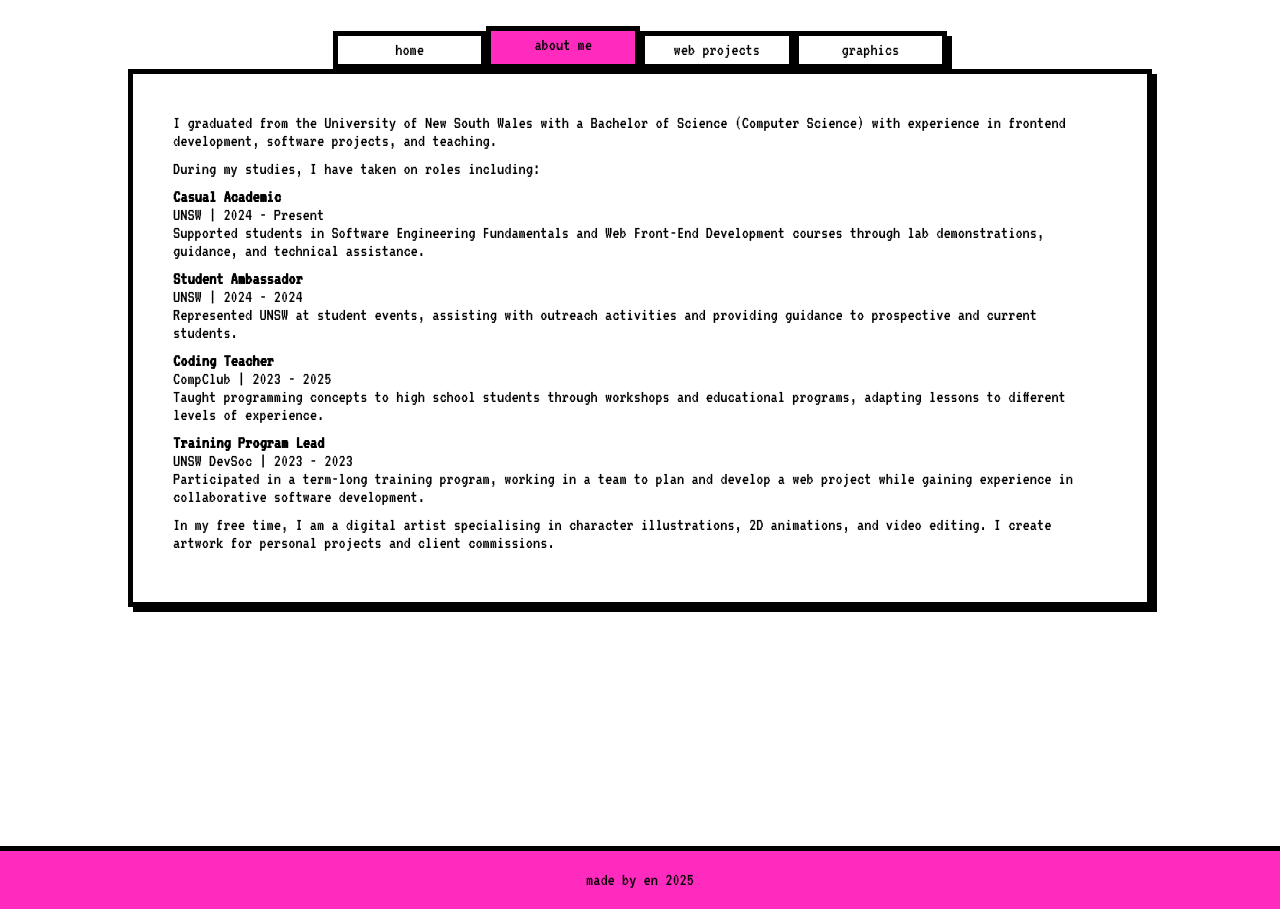
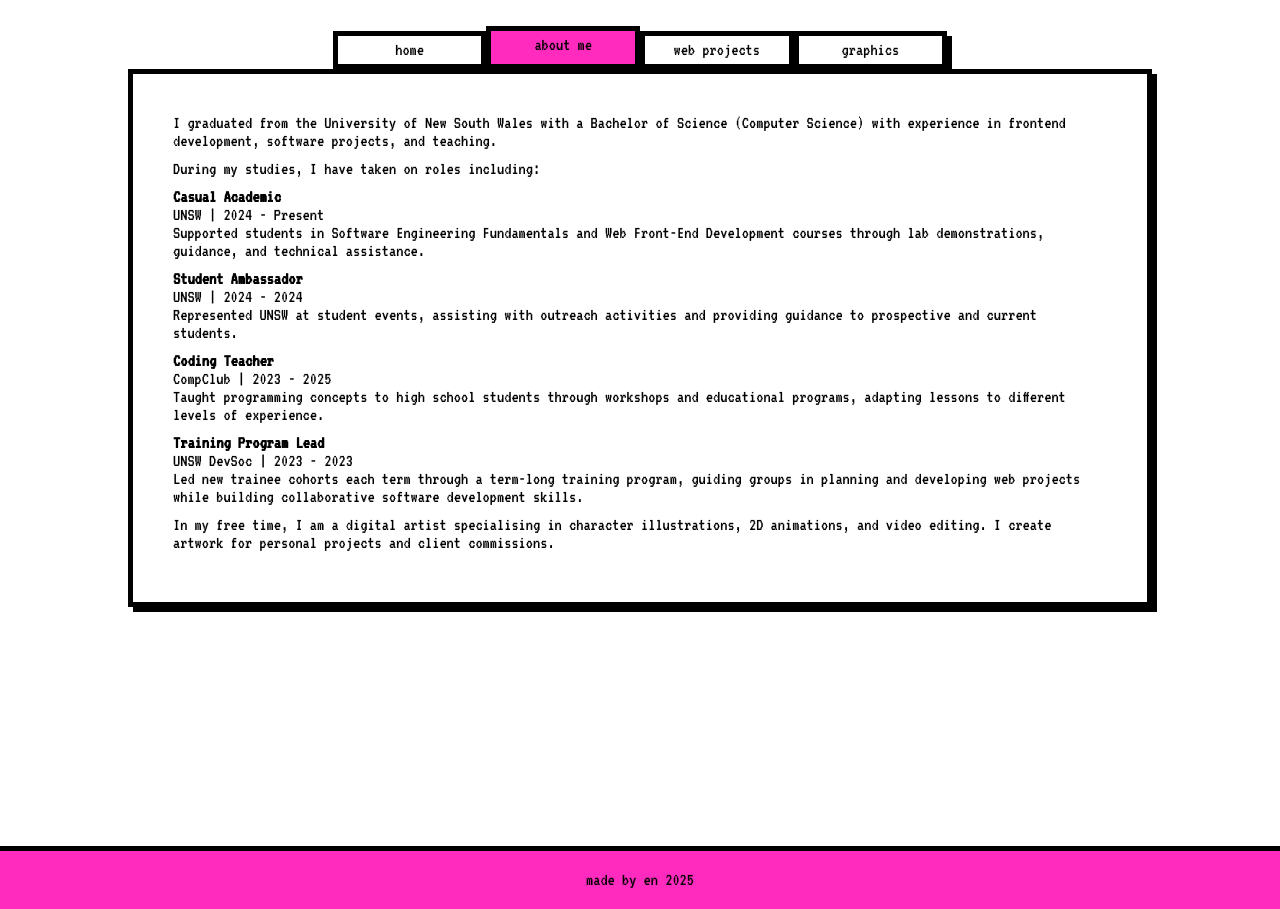
Before and after one commit to eningfu/home, a React (Create React App) app: page /about in a window 1280 px wide. Built offline with nearby package versions, Linux system fonts and the light colour scheme; a web font is replaced by a local one.

Commit message:
clarified

```diff
--- a/src/pages/About.js
+++ b/src/pages/About.js
@@ -31,7 +31,7 @@ function About() {
           <p className="about-sec">
             <b>Training Program Lead</b><br/>
             UNSW DevSoc | 2023 - 2023 <br/>
-            Participated in a term-long training program, working in a team to plan and develop a web project while gaining experience in collaborative software development.
+            Led new trainee cohorts each term through a term-long training program, guiding groups in planning and developing web projects while building collaborative software development skills.
           </p>
           <p className="about-sec">
             In my free time, I am a digital artist specialising in character illustrations, 2D animations, and video editing. I create artwork for personal projects and client commissions.
```
